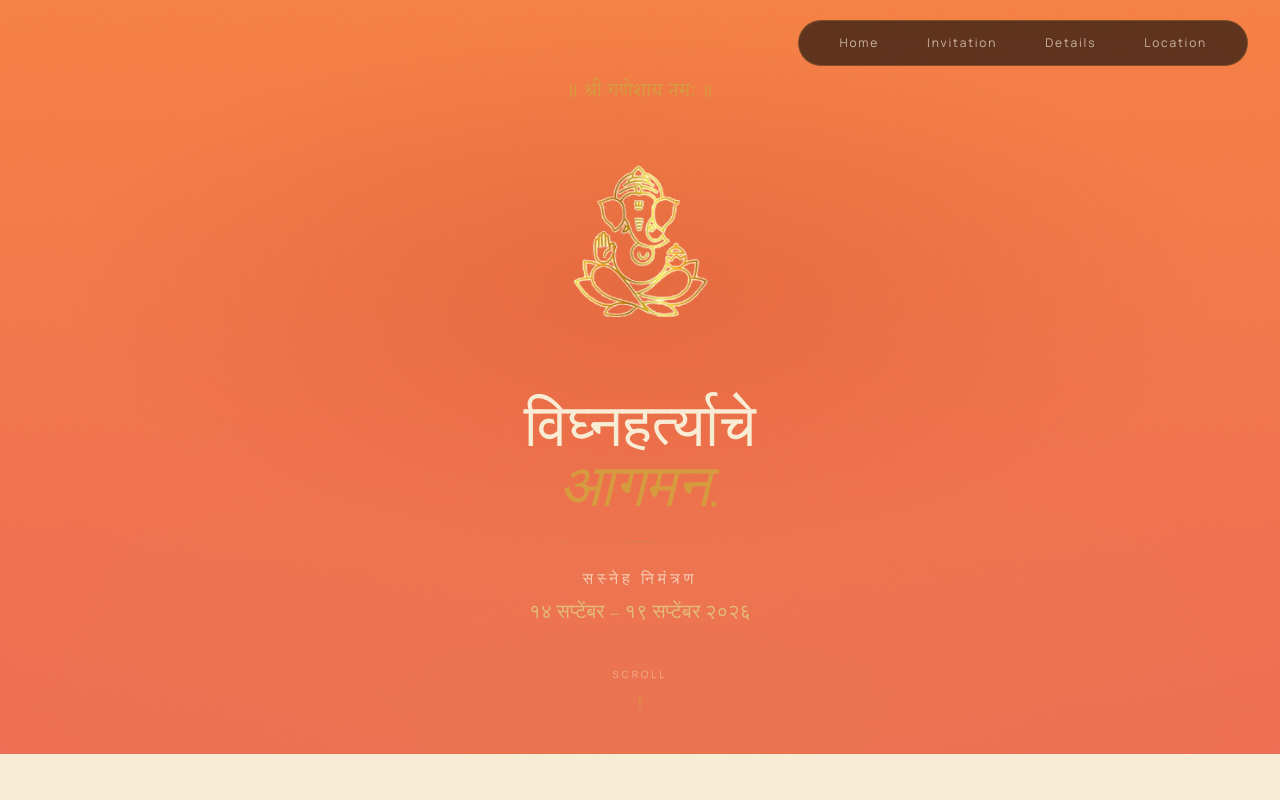
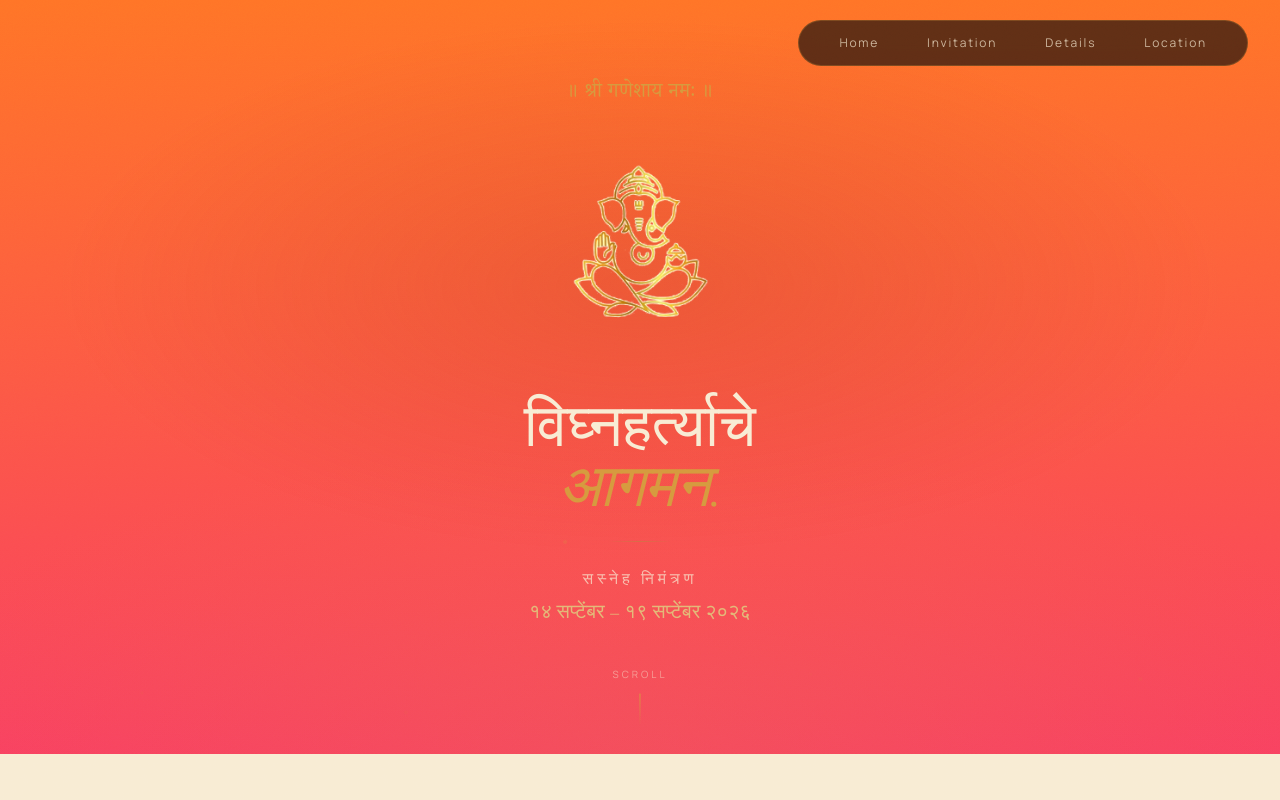
Before and after one commit to varadkadam26/ArushiGanpati, a React (Vite) app: page / in a window 1280 px wide. Shown: the top 800 px of the page. Built offline with nearby package versions, Linux system fonts and the light colour scheme.

Commit message:
color changed iggg

```diff
--- a/src/App.jsx
+++ b/src/App.jsx
@@ -19,7 +19,7 @@ export default function App() {
   }, []);
 
   return (
-    <div className="relative bg-gradient-to-b from-[#f58045] to-[#e04a6b] min-h-screen">
+    <div className="relative min-h-screen">
       <div className="grain" />
       <Entrance reduceMotion={reduceMotion} />
       <Nav />
--- a/src/index.css
+++ b/src/index.css
@@ -29,7 +29,8 @@ html {
 
 body {
   margin: 0;
-  background-color: #f58045;
+  background: linear-gradient(180deg, #ff7527 0%, #f93c66 100%);
+  background-attachment: fixed;
   color: var(--ivory);
   overflow-x: hidden;
   -webkit-font-smoothing: antialiased;
```
